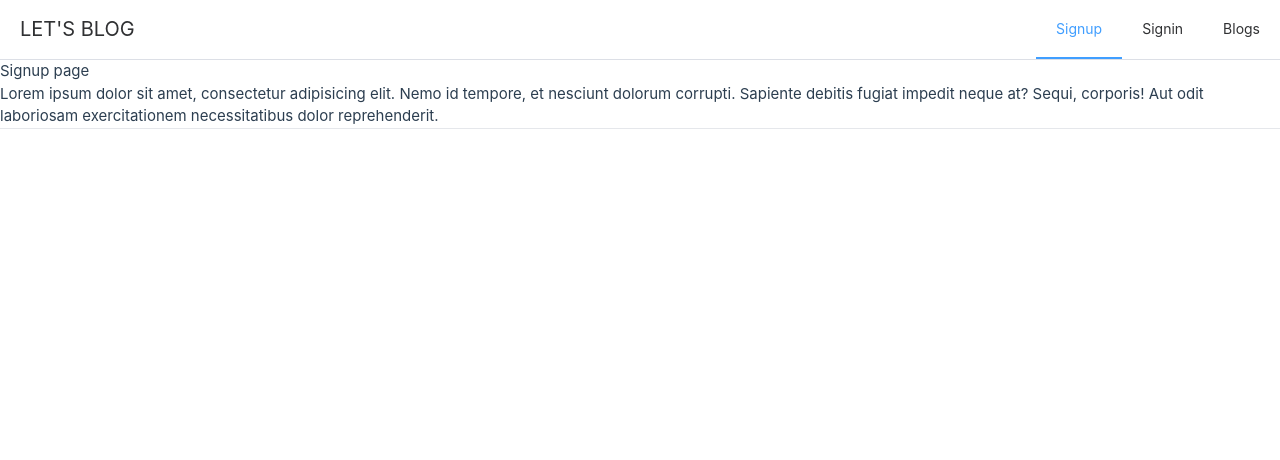
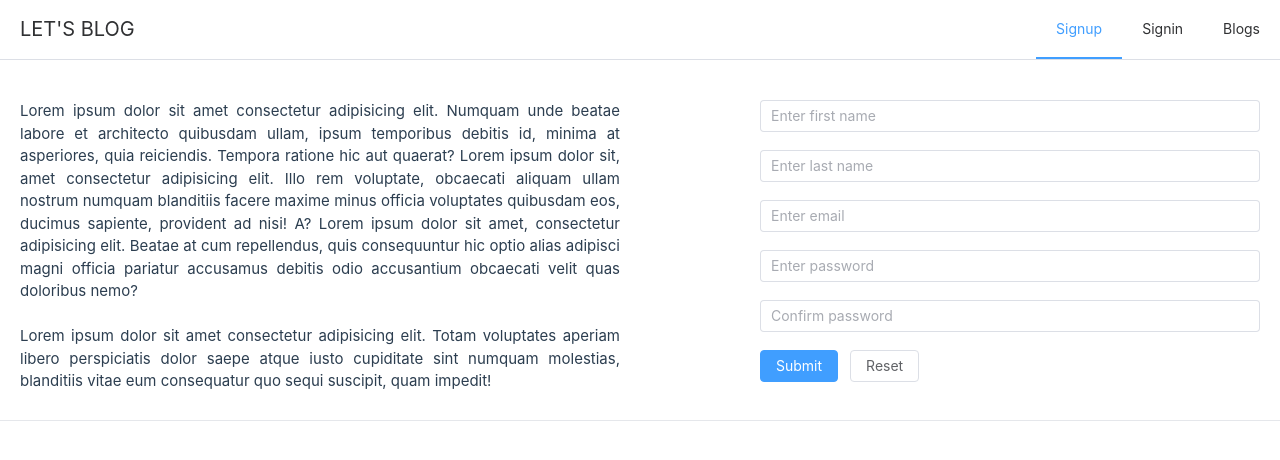
Before and after one commit to tazbin/blog-website-frontend-Vuejs, a Vue app: page /signup in a window 1280 px wide. Shown: the top 460 px of the page. Built offline with nearby package versions, Linux system fonts and the light colour scheme.

Commit message:
feat: signup page ui added

```diff
--- a/src/views/SignupPage.vue
+++ b/src/views/SignupPage.vue
@@ -1,9 +1,139 @@
 <template>
-  <div>
-    <h1>Signup page</h1>
-    Lorem ipsum dolor sit amet, consectetur adipisicing elit. Nemo id tempore, et nesciunt dolorum
-    corrupti. Sapiente debitis fugiat impedit neque at? Sequi, corporis! Aut odit laboriosam
-    exercitationem necessitatibus dolor reprehenderit.
+  <div class="container mx-auto py-5">
+    <div class="bg-gray flex">
+      <div class="flex w-1/2 text-justify p-5">
+        Lorem ipsum dolor sit amet consectetur adipisicing elit. Numquam unde beatae labore et
+        architecto quibusdam ullam, ipsum temporibus debitis id, minima at asperiores, quia
+        reiciendis. Tempora ratione hic aut quaerat? Lorem ipsum dolor sit, amet consectetur
+        adipisicing elit. Illo rem voluptate, obcaecati aliquam ullam nostrum numquam blanditiis
+        facere maxime minus officia voluptates quibusdam eos, ducimus sapiente, provident ad nisi!
+        A? Lorem ipsum dolor sit amet, consectetur adipisicing elit. Beatae at cum repellendus, quis
+        consequuntur hic optio alias adipisci magni officia pariatur accusamus debitis odio
+        accusantium obcaecati velit quas doloribus nemo?
+        <br />
+        <br />
+        Lorem ipsum dolor sit amet consectetur adipisicing elit. Totam voluptates aperiam libero
+        perspiciatis dolor saepe atque iusto cupiditate sint numquam molestias, blanditiis vitae eum
+        consequatur quo sequi suscipit, quam impedit!
+      </div>
+      <div class="flex w-1/2 p-5">
+        <el-form
+          ref="ruleFormRef"
+          :model="ruleForm"
+          status-icon
+          :rules="rules"
+          label-width="100px"
+          class="demo-ruleForm w-full"
+        >
+        <el-form-item prop="firstName">
+            <el-input v-model="ruleForm.firstName" placeholder="Enter first name" type="text" autocomplete="off" />
+          </el-form-item>
+          <el-form-item prop="lastName">
+            <el-input v-model="ruleForm.lastName" placeholder="Enter last name" type="text" autocomplete="off" />
+          </el-form-item>
+        <el-form-item prop="email">
+            <el-input v-model="ruleForm.email" placeholder="Enter email" type="text" autocomplete="off" />
+          </el-form-item>
+          <el-form-item prop="pass">
+            <el-input v-model="ruleForm.pass" type="password" placeholder="Enter password" autocomplete="off" />
+          </el-form-item>
+          <el-form-item prop="confirmPass">
+            <el-input v-model="ruleForm.confirmPass" type="password" placeholder="Confirm password" autocomplete="off" />
+          </el-form-item>
+          <el-form-item>
+            <el-button type="primary" @click="submitForm(ruleFormRef)">Submit</el-button>
+            <el-button @click="resetForm(ruleFormRef)">Reset</el-button>
+          </el-form-item>
+        </el-form>
+      </div>
+    </div>
     <hr />
   </div>
 </template>
+
+<script setup>
+import { reactive, ref } from 'vue'
+
+const ruleFormRef = ref()
+
+const validateFirstName = (rules, value, callback) => {
+  if( value === '' ) {
+    callback(new Error('Please enter first name'))
+  }
+  callback()
+}
+
+const validateLastName = (rules, value, callback) => {
+  if( value === '' ) {
+    callback(new Error('Please enter last name'))
+  }
+  callback()
+}
+
+const validateEmail = (rules, value, callback) => {
+  if( value === '' ) {
+    callback(new Error('Please enter en email'))
+  } else {
+    if( !value.includes('@') ) {
+      callback(new Error('Please enter valid email address'))
+    }
+  }
+  callback()
+}
+
+const validatePass = (rule, value, callback) => {
+  if (value === '') {
+    callback(new Error('Please input the password'))
+  } else {
+    if (ruleForm.confirmPass !== '') {
+      if (!ruleFormRef.value) return
+      ruleFormRef.value.validateField('confirmPass', () => null)
+    }
+    callback()
+  }
+}
+
+const validateConfirmPass = (rule, value, callback) => {
+  if (value === '') {
+    callback(new Error('Please input the password again'))
+  } else if (value !== ruleForm.pass) {
+    callback(new Error("Two inputs don't match!"))
+  } else {
+    callback()
+  }
+}
+
+const ruleForm = reactive({
+  firstName: '',
+  lastName: '',
+  email: '',
+  pass: '',
+  confirmPass: '',
+})
+
+const rules = reactive({
+  firstName: [{ validator: validateFirstName, trigger: 'blur' }],
+  lastName: [{ validator: validateLastName, trigger: 'blur' }],
+  email: [{ validator: validateEmail, trigger: 'blur' }],
+  pass: [{ validator: validatePass, trigger: 'blur' }],
+  confirmPass: [{ validator: validateConfirmPass, trigger: 'blur' }],
+})
+
+const submitForm = (formEl) => {
+  if (!formEl) return
+  formEl.validate((valid) => {
+    if (valid) {
+      console.log('submit!')
+      console.log(ruleForm)
+    } else {
+      console.log('error submit!')
+      return false
+    }
+  })
+}
+
+const resetForm = (formEl) => {
+  if (!formEl) return
+  formEl.resetFields()
+}
+</script>
```
